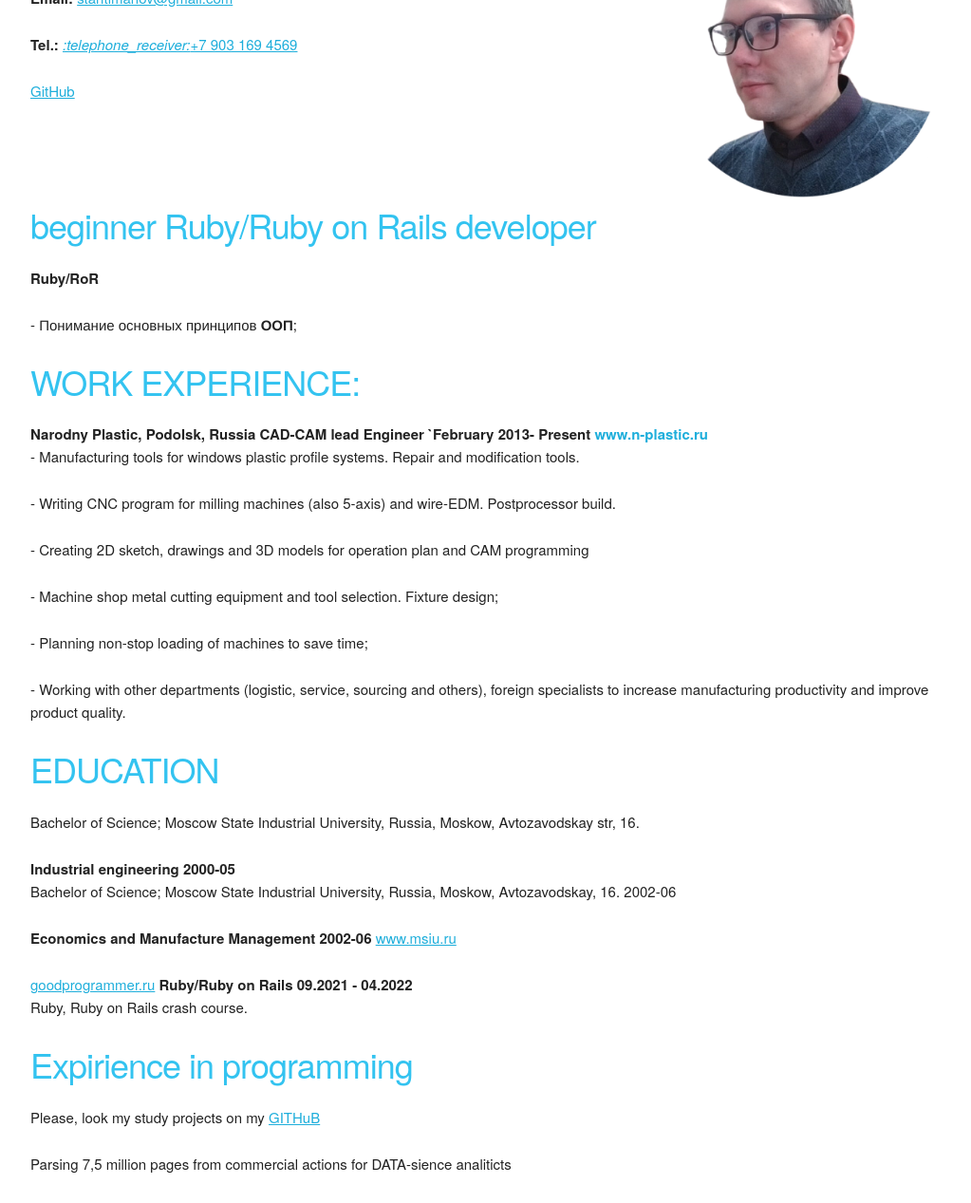
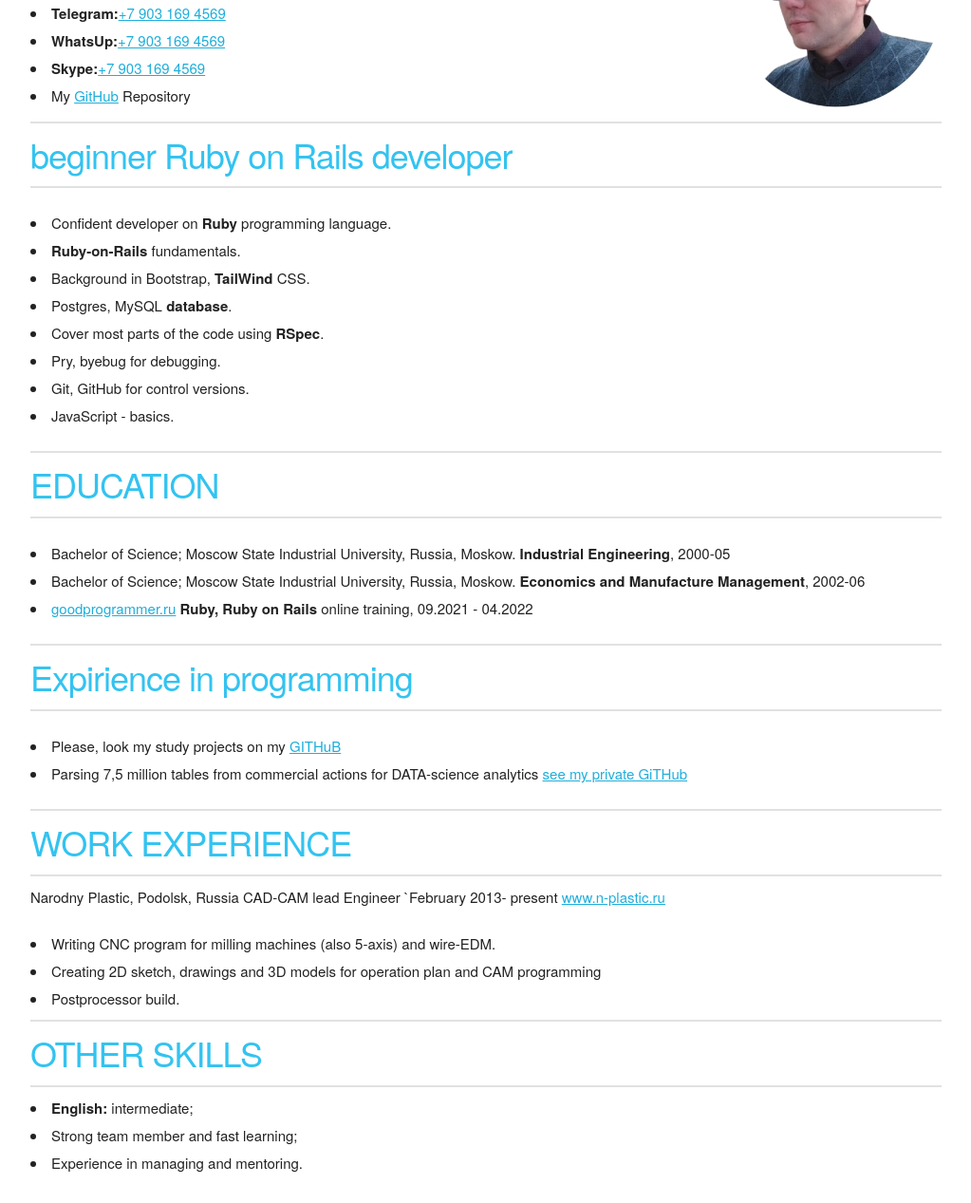
Before and after one commit to StanTim/CV, a plain HTML site: page index.html in a window 1280 px wide. Shown: the part 205-1472 px from the top of the page at 95% size, without its empty margins (128-1151 px from the left). Drawn offline with Linux system fonts and the light colour scheme.

Commit message:
add info about me

```diff
--- a/css/skeleton.css
+++ b/css/skeleton.css
@@ -127,12 +127,11 @@ body {
   font-family: "PT Sans Narrow", "HelveticaNeue", "Helvetica Neue", Helvetica, Arial, sans-serif;
   color: #222; }
 
-
 /* Typography
 –––––––––––––––––––––––––––––––––––––––––––––––––– */
 h1, h2, h3, h4, h5, h6 {
   margin-top: 0;
-  margin-bottom: 2rem;
+  margin-bottom: 1rem;
   font-weight: 300; }
 h1 { font-size: 4.0rem; line-height: 1.2;  letter-spacing: -.1rem; color: #0FA0CE}
 h2 { font-size: 3.6rem; line-height: 1.25; letter-spacing: -.1rem; color: #1EAEDB}
@@ -301,7 +300,7 @@ ol ul {
   margin: 1.5rem 0 1.5rem 3rem;
   font-size: 90%; }
 li {
-  margin-bottom: 1rem; }
+  margin-bottom: .5rem; }
 
 
 /* Code
@@ -360,7 +359,8 @@ form {
 /* Utilities
 –––––––––––––––––––––––––––––––––––––––––––––––––– */
 .u-full-width {
-  width: 100%;
+  width: 50%;
+  height: 50%;
   box-sizing: border-box; }
 .u-max-full-width {
   max-width: 100%;
@@ -374,10 +374,10 @@ form {
 /* Misc
 –––––––––––––––––––––––––––––––––––––––––––––––––– */
 hr {
-  margin-top: 3rem;
-  margin-bottom: 3.5rem;
+  margin-top: 1rem;
+  margin-bottom: 1rem;
   border-width: 0;
-  border-top: 1px solid #E1E1E1; }
+  border-top: 2px solid #E1E1E1; }
 
 
 /* Clearing
--- a/index.html
+++ b/index.html
@@ -1,5 +1,5 @@
 <!DOCTYPE html>
-<html lang="en" xmlns="http://www.w3.org/1999/html">
+<html lang="en">
 <head>
 
   <!-- Basic Page Needs
@@ -15,7 +15,7 @@
 
   <!-- FONT
   –––––––––––––––––––––––––––––––––––––––––––––––––– -->
-  <link href="//fonts.googleapis.com/css?family=Raleway:400,300,600" rel="stylesheet" type="text/css">
+  <link href="//fonts.googleapis.com/css?family=Raleway:300,400,600" rel="stylesheet" type="text/css">
 
   <!-- CSS
   –––––––––––––––––––––––––––––––––––––––––––––––––– -->
@@ -28,90 +28,91 @@
 
 </head>
 <body>
-
 <!-- Primary Page Layout
 –––––––––––––––––––––––––––––––––––––––––––––––––– -->
-<div class="container" style="margin-top: 3%">
+<div class="container" style="margin-top: 2%">
   <div class="ten" align="center" style="background: blanchedalmond">
     <h1>Stanislav Timanov</h1>
   </div>
-
   <div class="row">
     <div class="eight columns">
-      <!--      <div class="three columns">-->
       <br/>
-      <p><b>Location:</b> Russia, Podolsk</p>
-      <p><b>Email:</b> <a href="mailto:stantimanov@gmail.com">stantimanov@gmail.com</a></p>
-      <p><b>Tel.:</b> <a href="tel:+7 903 169 4569"><i>:telephone_receiver:</i>+7 903 169 4569</a></p>
-      <p><a href="https://github.com/StanTim" target="_blank">GitHub</a></p>
+      <li><b>Location:</b> Russia, Podolsk</li>
+      <li><b>Email:</b><a href="mailto:stantimanov@gmail.com">stantimanov@gmail.com</a></li>
+      <li><b>Phone.:</b><a href="tel:+7 903 169 4569"><i></i>+7 903 169 4569</a></li>
+      <li><b>Telegram:</b><a href="https://telegram.me/stantim"><i></i>+7 903 169 4569</a></li>
+      <li><b>WhatsUp:</b><a href="https://wa.me/79031694569"><i></i>+7 903 169 4569</a></li>
+      <li><b>Skype:</b><a href="skype:stanislav_timanoff?call"><i></i>+7 903 169 4569</a></li>
+      <li>My <a href="https://github.com/StanTim">GitHub</a> Repository</li>
     </div>
     <div class="four columns">
-      <img src="/images/rimage.png" alt="StanislaV A. Timanov" class="u-full-width">
+      <img src="/images/rimage.png" alt="StanislaV A. Timanov" height="222" width="222" class="u-pull-right">
     </div>
   </div>
+  <hr>
+  <h3>beginner Ruby on Rails developer</h3>
+  <hr>
+  <div>
+    <p>
+    <li>Confident developer on <b>Ruby</b> programming language.</li>
+    <li><b>Ruby-on-Rails</b> fundamentals.</li>
+    <li>Background in Bootstrap, <b>TailWind</b> CSS.</li>
+    <li>Postgres, MySQL <b>database</b>.</li>
+    <li>Cover most parts of the code using <b>RSpec</b>.</li>
+    <li>Pry, byebug for debugging.</li>
+    <li>Git, GitHub for control versions.</li>
+    <li>JavaScript - basics.</li>
+    </p>
+  </div>
+  <div>
+    <hr>
+    <h3 class="title-small">EDUCATION</h3>
+    <hr>
+    <p>
+    <li>Bachelor of Science; Moscow State Industrial University, Russia, Moskow.
+      <b>Industrial Engineering</b>, 2000-05
+    </li>
+    <li>Bachelor of Science; Moscow State Industrial University, Russia, Moskow.
 
-  <!-- About -->
-  <h3>beginner Ruby/Ruby on Rails developer</h3>
-
-  <!-- Skills -->
+      <b>Economics and Manufacture Management</b>, 2002-06
+    </li>
+    <li><a href="https://goodprogrammer.ru">goodprogrammer.ru</a>
+      <b>Ruby, Ruby on Rails</b> online training, 09.2021 - 04.2022
+    </li>
+    </p>
+  </div>
   <div>
-
-    <!-- Ruby|RoR -->
-    <ul>
-      <p class="title"><b>Ruby/RoR</b></p>
-      - Понимание основных принципов <b>ООП</b>;
-    </ul>
-
-
+    <hr>
+    <h3 class="title-small">Expirience in programming</h3>
+    <hr>
+    <p>
+    <li>Please, look my study projects on my <a href="">GITHuB</a></li>
+    <li>Parsing 7,5 million tables from commercial actions for DATA-science analytics
+      <a href="https://github.com/StanTim/SiteParse.git"> see my private GiTHub</a></p></li>
   </div>
-
-  <!-- Job -->
   <div>
-    <h3 class="title-small">WORK EXPERIENCE:</h3>
-    <tr></tr>
-
-    <b>Narodny Plastic, Podolsk, Russia CAD-CAM lead Engineer `February 2013- Present
-       <a>www.n-plastic.ru</a>
-    </b>
-    <ul>- Manufacturing tools for windows plastic profile systems. Repair and modification tools.</ul>
-    <ul>- Writing CNC program for milling machines (also 5-axis) and wire-EDM. Postprocessor build.</ul>
-    <ul>- Creating 2D sketch, drawings and 3D models for operation plan and CAM programming</ul>
-    <ul>- Machine shop metal cutting equipment and tool selection. Fixture design;</ul>
-    <ul>- Planning non-stop loading of machines to save time;</ul>
-    <ul>- Working with other departments (logistic, service, sourcing and others), foreign specialists to
-        increase manufacturing productivity and improve product quality.
-    </ul>
+    <hr>
+    <h3 class="title-small">WORK EXPERIENCE</h3>
+    <hr>
+    <p class="title">Narodny Plastic, Podolsk, Russia CAD-CAM lead Engineer `February 2013- present
+      <a href="http://www.n-plastic.ru/">www.n-plastic.ru</a></p>
+    <li> Writing CNC program for milling machines (also 5-axis) and wire-EDM.</li>
+    <li> Creating 2D sketch, drawings and 3D models for operation plan and CAM programming</li>
+    <li> Postprocessor build.</li>
   </div>
-
   <div>
-    <h3 class="title-small">EDUCATION</h3>
-    <ul>
-      <p>Bachelor of Science; Moscow State Industrial University, Russia, Moskow,
-         Avtozavodskay str, 16.</p>
-      <b>Industrial engineering</b>
-      <b>2000-05</b>
-      <p>
-        Bachelor of Science; Moscow State Industrial
-        University, Russia, Moskow, Avtozavodskay, 16. 2002-06</p>
-      <b>Economics and Manufacture Management</b>
-      <b>2002-06</b>
-      <a href="https://www.msiu.ru/"> www.msiu.ru </a>
-    </ul>
-  </div>
-
-  <div>
-    <a href="https://goodprogrammer.ru">goodprogrammer.ru</a>
-    <b>Ruby/Ruby on Rails</b>
-    <b>09.2021 - 04.2022</b>
-    <p>Ruby, Ruby on Rails crash course.</p>
-  </div>
-
-  <!-- Projects -->
-  <div>
-    <h3 class="title-small">Expirience in programming</h3>
-    <p>Please, look my study projects on my <a href="">GITHuB</a></p>
-    <p>Parsing 7,5 million pages from commercial actions for DATA-sience analiticts</p>
+    <hr>
+    <h3 class="title-small">OTHER SKILLS</h3>
+    <hr>
+    <li><b>English:</b> intermediate;</li>
+    <li>Strong team member and fast
+        learning;
+    </li>
+    <li>Experience in managing and mentoring.</li>
   </div>
 </div>
 </body>
+<footer>
+  <div class="container" style=" margin-bottom: 2%"></div>
+</footer>
 </html>
```
Also changed, not shown: images/rimg.png (added).
